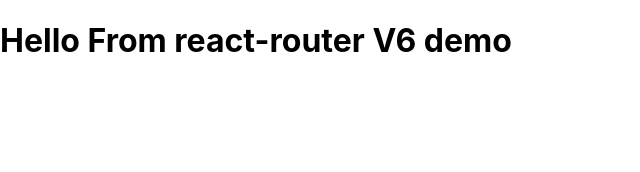
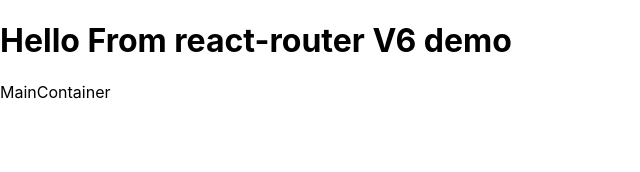
Before and after one commit to zicna/react-router-demo-v6, a React (Create React App) app: page / in a window 1280 px wide. Shown: the top 172 px of the page, without its empty margins (0-640 px from the left). Built offline with nearby package versions, Linux system fonts and the light colour scheme.

Commit message:
add basic pages to work with

```diff
--- a/src/App.js
+++ b/src/App.js
@@ -1,10 +1,11 @@
-
+import MainContainer from './container/MainContainer'
 function App() {
   return (
     <div>
       <h1>Hello From react-router V6 demo</h1>
+      <MainContainer />
     </div>
-  );
+  )
 }
 
-export default App;
+export default App
--- /dev/null
+++ b/src/container/MainContainer.js
@@ -0,0 +1,7 @@
+import React from 'react'
+
+export default function MainContainer() {
+  return (
+    <div>MainContainer</div>
+  )
+}
```
Also changed, not shown: src/pages/Book.js (added, +7 -0 lines), src/pages/BooksList.js (added, +7 -0 lines), src/pages/Home.js (added, +7 -0 lines), src/pages/Movie.js (added, +7 -0 lines), src/pages/MoviesList.js (added, +7 -0 lines).
